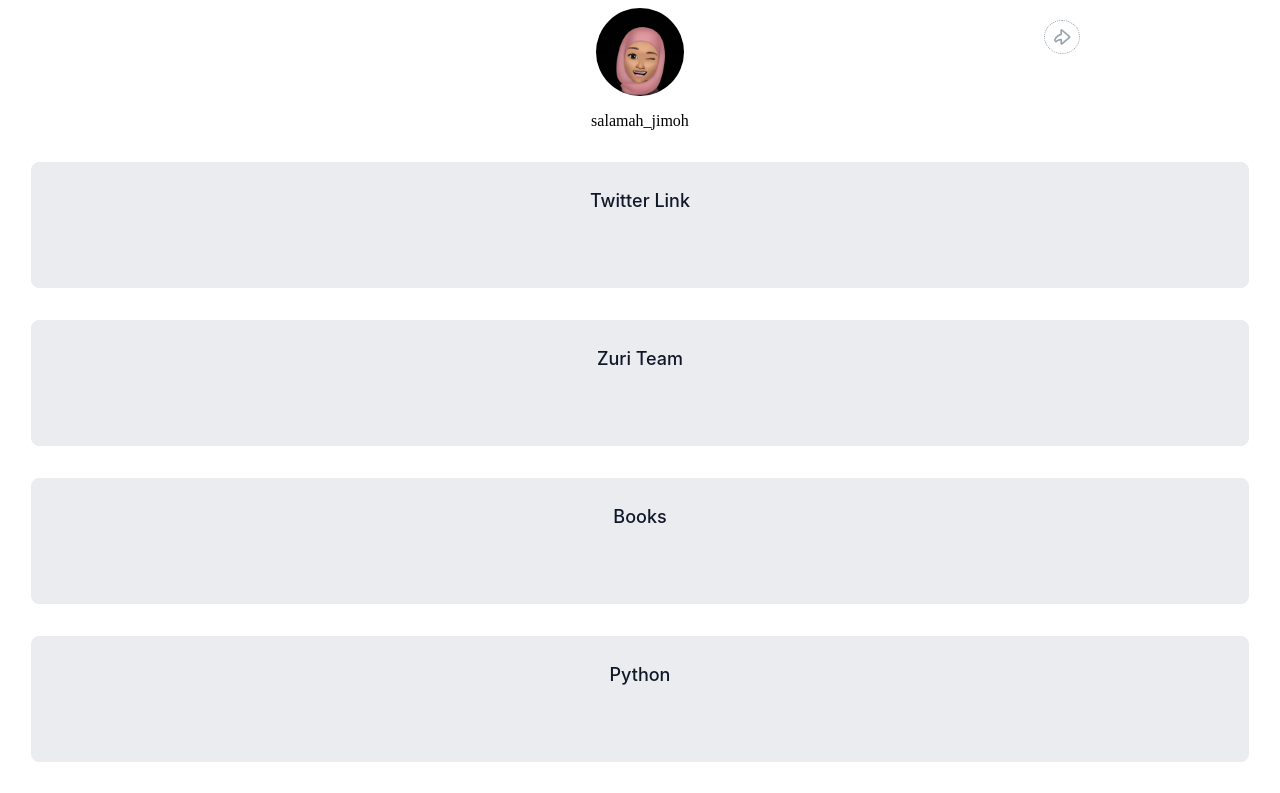
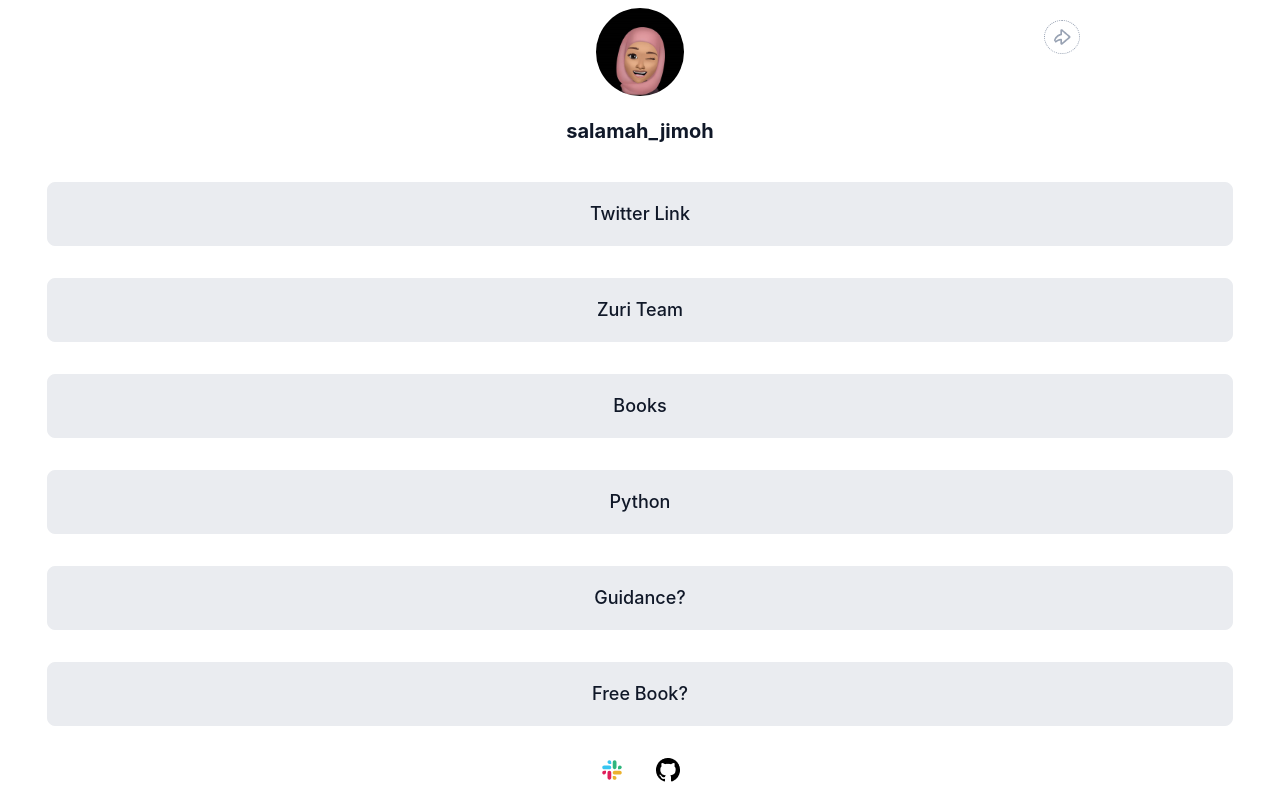
Before and after one commit to Salamah-Jimoh/hng-task1, a React (Vite) app: page / in a window 1280 px wide. Shown: the top 793 px of the page. Built offline with nearby package versions, Linux system fonts and the light colour scheme.

Commit message:
Bold profile text

```diff
--- a/src/App.css
+++ b/src/App.css
@@ -24,7 +24,7 @@ cursor: pointer;
 .profile-share:hover{
   background-color: #686d77;
 }
-.profile p{
+.profile-main p{
   width: 1152px;
 height: 30px;
 
@@ -53,10 +53,10 @@ color: #101828;
 
 }
 .btn{
-  padding: 24px 32px;
+  padding: 12px 16px;
   gap: 8px;
   width: 1152px;
-  height: 76px;
+  height: 38px;
 margin:1rem;
 background: #EAECF0;
 border: 1px solid #EAECF0;
@@ -70,6 +70,9 @@ line-height: 28px;
 text-align: center;
 color: #101828;
 text-decoration: none;
+display: flex;
+align-items: center;
+justify-content: center;
 }
 
 
@@ -119,6 +122,9 @@ color: #667085;
   .profile-share-mobile{
     display:none;
   }
+  .profile-share-mobile:hover{
+    background-color:#667085;
+  }
   /*Media Queries */
   @media (max-width:768px) {
   .profile-share{
@@ -130,7 +136,7 @@ color: #667085;
     position:absolute;
     top: 20px;
     right:20px;
-    border-radius: 100%;
+    border-radius: 50%;
     padding: .5rem;
     cursor: pointer;
   }
```
